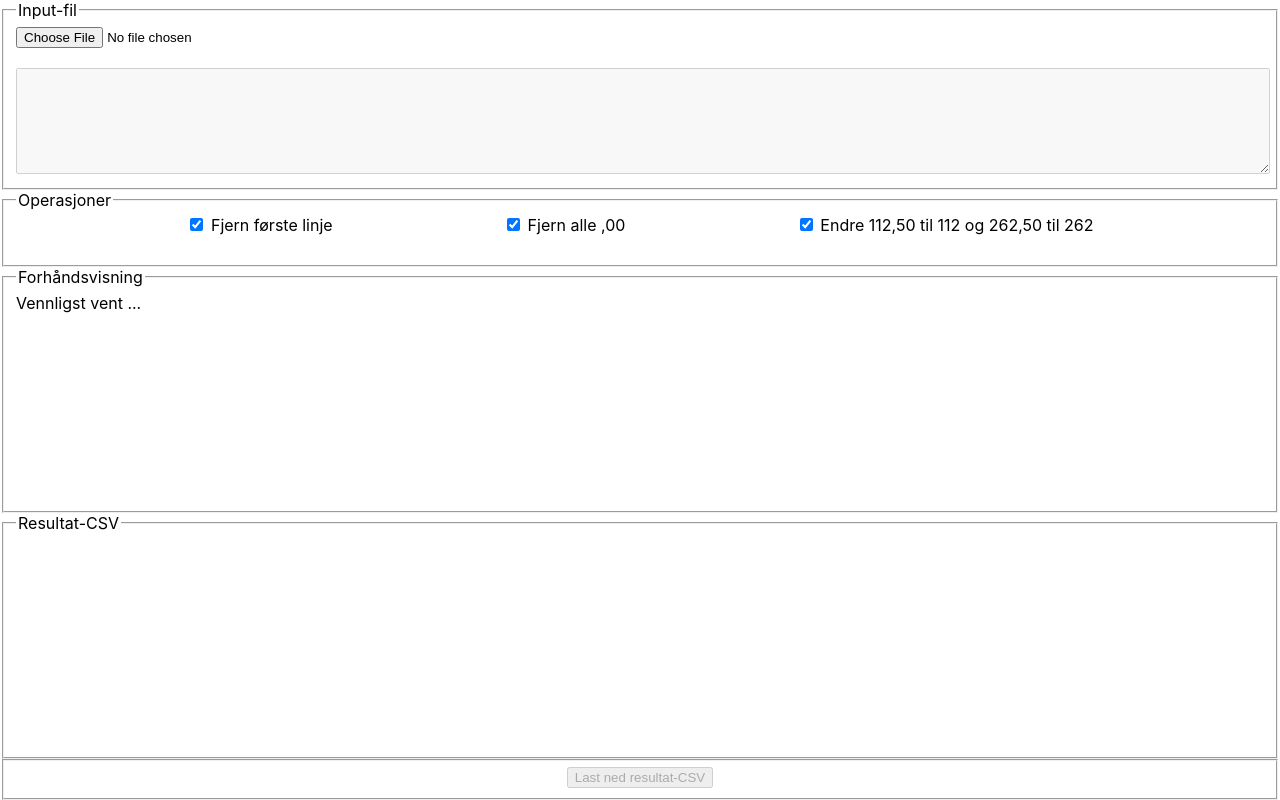
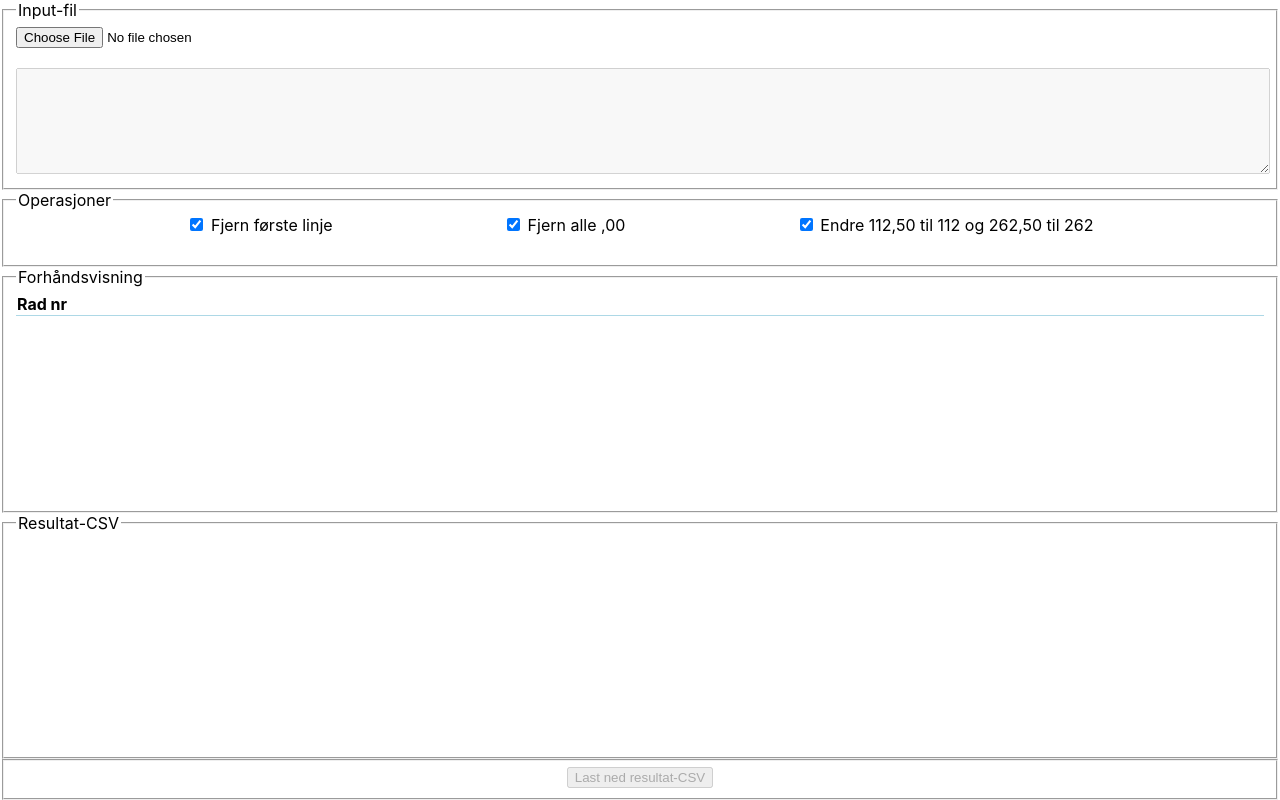
Before and after one commit to vramdal/dorthe-obf-csv-transform, a React (Create React App) app: page / in a window 1280 px wide. Built offline with nearby package versions, Linux system fonts and the light colour scheme; what string.prototype.replaceall would draw is missing.

Commit message:
Bruker ikke lenger worker, som har en eller annen minnelekkasje som gjør den treigere for hver gang den kjøres

```diff
--- a/src/App.tsx
+++ b/src/App.tsx
@@ -212,7 +212,7 @@ function App() {
             setParseResult(({...tempParseResult, complete: true, unparsed: unparse(tempParseResult)}));
             // })
           },
-          worker: true,
+          // worker: true,
           step: (stepResult: ParseStepResult<Dictionary>) => {
             const updatedParseResult = {...tempParseResult};
             if (updatedParseResult.data.length === 0) {
```
